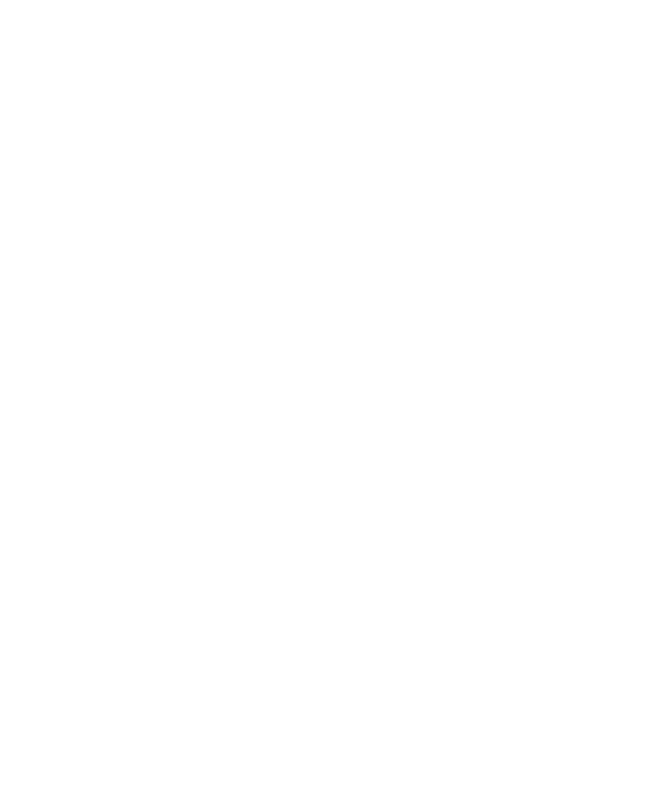
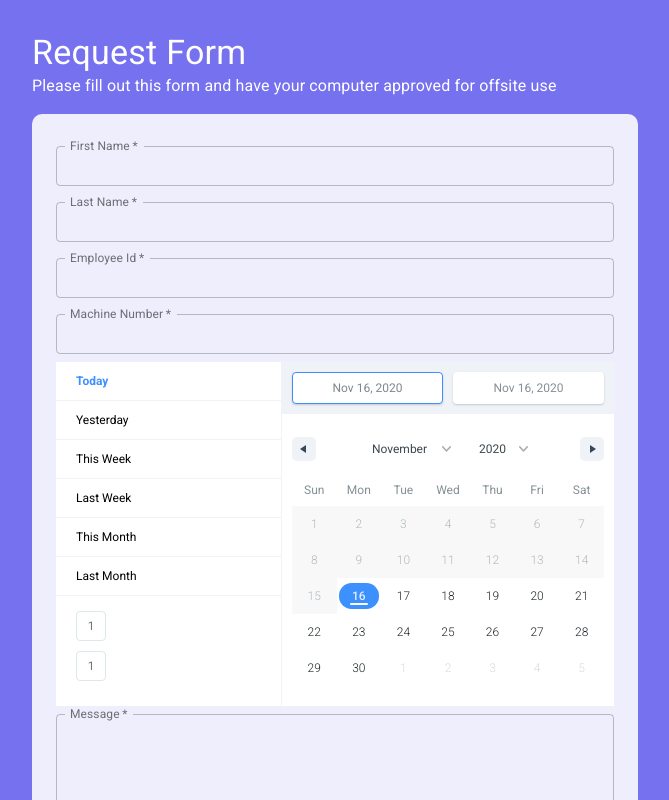
Before and after one commit to Olatokumbo/DT-InventorySystem, a React (Create React App) app: page /request in a window 1280 px wide. Shown: the whole page, without its empty margins (305-974 px from the left). Built offline with nearby package versions, Linux system fonts and the light colour scheme.

Commit message:
Constructing the Request Page

```diff
--- a/package.json
+++ b/package.json
@@ -9,8 +9,10 @@
     "@testing-library/react": "^11.1.2",
     "@testing-library/user-event": "^12.2.2",
     "axios": "^0.21.0",
+    "date-fns": "^2.16.1",
     "mdbreact": "^4.27.0",
     "react": "^17.0.1",
+    "react-date-range": "^1.1.3",
     "react-dom": "^17.0.1",
     "react-redux": "^7.2.2",
     "react-router-dom": "^5.2.0",
--- a/src/App.js
+++ b/src/App.js
@@ -1,7 +1,8 @@
 import React from "react";
 import { BrowserRouter as Router, Switch, Route } from "react-router-dom";
 import PrivateRoute from "./hoc/PrivateRoute";
-import {Signin, Home} from "./pages";
+import PublicRoute from "./hoc/PublicRoute";
+import {Signin, Home, Request} from "./pages";
 import "./App.css";
 const App = () => {
   return (
@@ -9,6 +10,7 @@
       <Switch>
       <Route exact path="/" component={Signin}/>
       <PrivateRoute path="/home" component={Home} />
+      <Route path="/request" component={Request}/>
       </Switch>
     </Router>
   );
--- /dev/null
+++ b/src/pages/Request/Request.js
@@ -0,0 +1,138 @@
+import React, { useState } from "react";
+import { Typography, Button, TextField } from "@material-ui/core";
+import style from "./Request.module.css";
+import "react-date-range/dist/styles.css"; // main style file
+import "react-date-range/dist/theme/default.css"; // theme css file
+import { DateRangePicker } from "react-date-range";
+import moment from "moment";
+const Request = () => {
+  const [firstName, setFirstName] = useState("");
+  const [lastName, setLastName] = useState("");
+  const [employeeId, setEmployeeId] = useState("");
+  const [machineNumber, setMachineNumber] = useState("");
+  const [message, setMessage] = useState("");
+  const [startDate, setStartDate] = useState(new Date());
+  const [endDate, setEndDate] = useState(new Date());
+
+  const selectionRange = {
+    startDate: startDate,
+    endDate: endDate,
+    key: "selection",
+  };
+
+  function handleSelect(ranges) {
+    setStartDate(ranges.selection.startDate);
+    setEndDate(ranges.selection.endDate);
+  }
+  const isOutsideRange = date => {
+    const now = moment();
+    return !moment(date)
+             .isBetween(now.subtract(5, 'days'), now, undefined, '[]');
+    // [] - match is inclusive
+}
+   const submit = (e)=>{
+     e.preventDefault();
+    //  if()
+   }
+  return (
+    <div className={style.request}>
+      <div className={style.header}>
+        <Typography variant="h4">Request Form</Typography>
+        <Typography gutterBottom>
+          Please fill out this form and have your computer approved for offsite
+          use
+        </Typography>
+        <form onSubmit={submit}>
+          <TextField
+            variant="outlined"
+            label="First Name"
+            type="text"
+            align="center"
+            size="small"
+            value={firstName}
+            onChange={(e)=>setFirstName(e.target.value)}
+            required
+            className={style.input}
+            InputLabelProps={{
+              shrink: true,
+            }}
+          />
+          <TextField
+            variant="outlined"
+            label="Last Name"
+            type="text"
+            value={lastName}
+            size="small"
+            onChange={(e)=>setLastName(e.target.value)}
+            required
+            className={style.input}
+            InputLabelProps={{
+              shrink: true,
+            }}
+          />
+          <TextField
+            variant="outlined"
+            label="Employee Id"
+            type="text"
+            value={employeeId}
+            size="small"
+            onChange={(e)=>setEmployeeId(e.target.value)}
+            required
+            className={style.input}
+            InputLabelProps={{
+              shrink: true,
+            }}
+          />
+          <TextField
+            variant="outlined"
+            label="Machine Number"
+            type="text"
+            value={machineNumber}
+            size="small"
+            onChange={(e)=>setMachineNumber(e.target.value)}
+            required
+            className={style.input}
+            InputLabelProps={{
+              shrink: true,
+            }}
+          />
+          <DateRangePicker
+          required
+            ranges={[selectionRange]}
+            onChange={handleSelect}
+            minDate={moment().toDate()}
+            daySize={10}
+            startDate={startDate}
+            endDate={endDate}
+            isOutsideRange={(day) => isOutsideRange(day)}
+            min={3}
+          />
+          <TextField
+            variant="outlined"
+            label="Message"
+            className={style.input}
+            value={message}
+            multiline
+            rows="6"
+            onChange={(e)=>setMessage(e.target.value)}
+            required
+            InputLabelProps={{
+              shrink: true,
+            }}
+          />
+          <Button
+            color="primary"
+            variant="contained"
+            size="large"
+            type="submit"
+            className={style.submitBtn}
+          >
+            Submit
+          </Button>
+        </form>
+      </div>
+    </div>
+  );
+};
+
+export default Request;
--- /dev/null
+++ b/src/pages/Request/Request.module.css
@@ -0,0 +1,30 @@
+.request{
+    height: 100vh;
+    padding: 2rem 1rem;
+    background-color: #7671ef;
+    background-position: center;
+    background-size: cover;
+    color: white !important;
+    display: flex;
+    justify-content: center;
+    overflow: auto;
+}
+.request form{
+    display: flex;
+    flex-direction: column;
+    background-color: rgba(255, 255, 255, 0.877);
+    padding: 1.5rem;
+    border-radius: 10px;
+    justify-content: center;
+    align-items: center;
+    margin: 1rem 0;
+}
+
+.input{
+    margin: 0.5rem !important;
+    width: 100% !important;
+}
+
+.submitBtn{
+    width: fit-content !important;
+}
--- a/src/pages/index.js
+++ b/src/pages/index.js
@@ -1,2 +1,3 @@
 export {default as Signin } from "./Signin/Signin";
 export {default as Home } from "./Home/Home";
+export {default as Request } from "./Request/Request";
```
Also changed, not shown: 1 other file (tests, documents, lock files or other folders).
